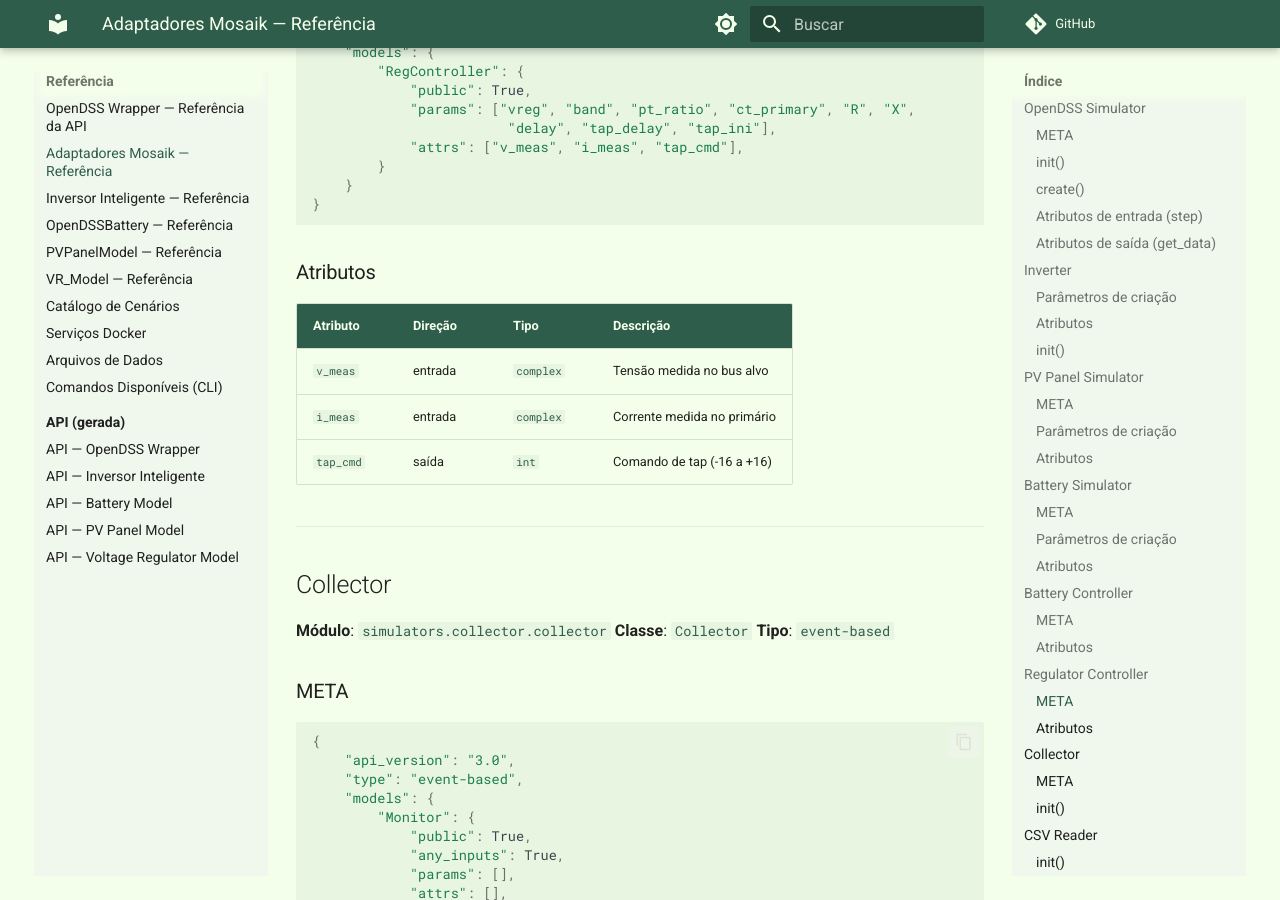
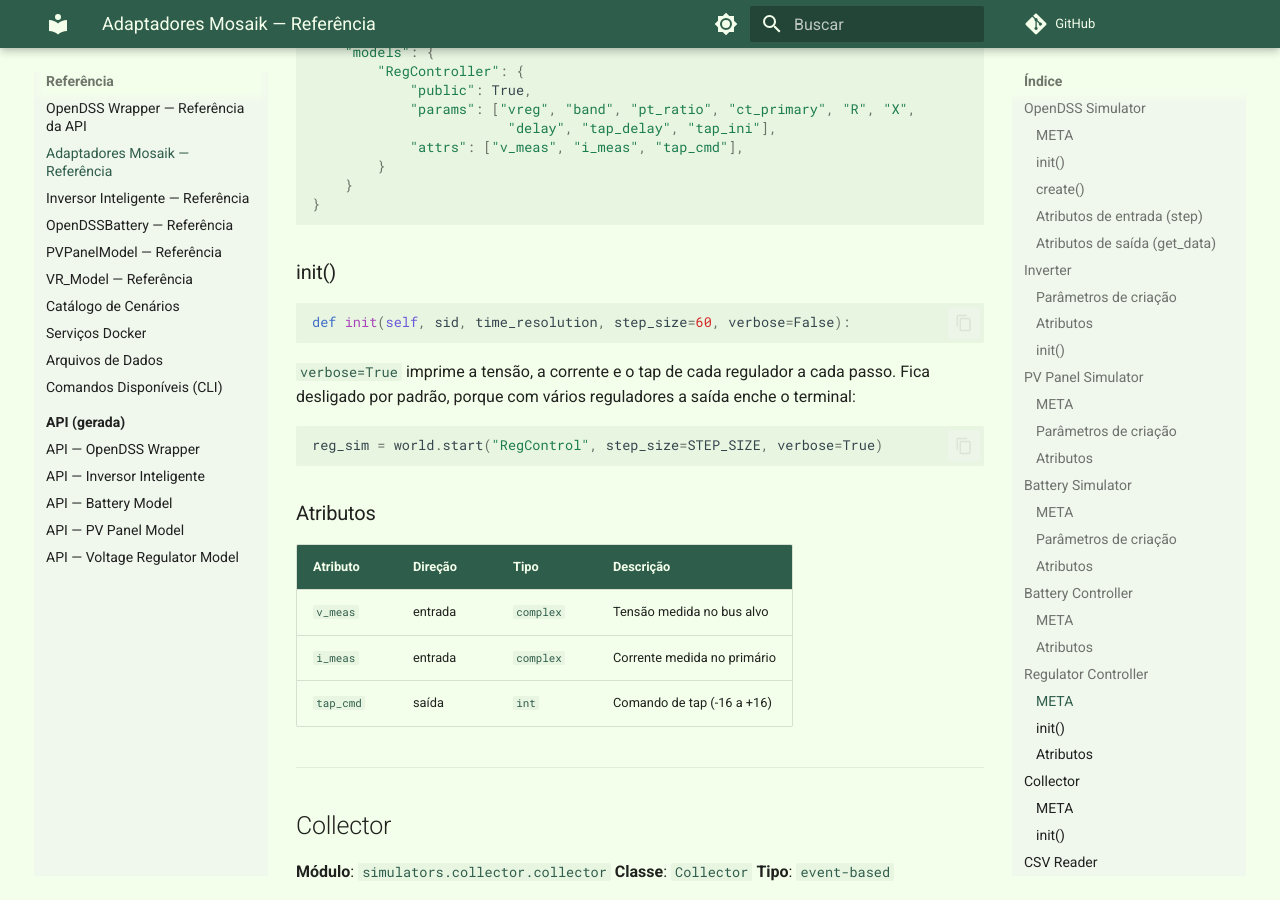
Before and after one commit to grei-ufc/tsre-der-opentes, an MkDocs documentation site: the page built from docs/reference/mosaik-adapters.md, in a window 1280 px wide and 900 px high, scrolled down 10006 px. Built offline with MkDocs 1.6.1 and Material for MkDocs 9.7.7, drawn with Linux system fonts in a browser that asks for light colours; comment, search, counter and statistics services are not loaded.

Commit message:
feat(controller): tornar opcionais as leituras impressas do regulador
O step() do RegulatorSimulator imprimia tensao, corrente e tap de cada
regulador a cada passo nos primeiros 2400 s, sem como desligar. Era um trecho
de depuracao que ficou no codigo; no IEEE123, com sete reguladores, enchia o
terminal de toda simulacao.

O `init` ganha `verbose=False`. Desligado, nada e impresso e os cenarios
ficam silenciosos sem mudanca nenhuma; ligado, as leituras saem durante a
simulacao inteira, sem o corte arbitrario de 2400 s.

````diff
--- a/docs/reference/mosaik-adapters.md
+++ b/docs/reference/mosaik-adapters.md
@@ -345,6 +345,20 @@ controle.
 }
 ```
 
+### init()
+
+```python
+def init(self, sid, time_resolution, step_size=60, verbose=False):
+```
+
+`verbose=True` imprime a tensão, a corrente e o tap de cada regulador a cada
+passo. Fica desligado por padrão, porque com vários reguladores a saída enche o
+terminal:
+
+```python
+reg_sim = world.start("RegControl", step_size=STEP_SIZE, verbose=True)
+```
+
 ### Atributos
 
 | Atributo | Direção | Tipo | Descrição |
````
Also changed, not shown: 1 other file.
